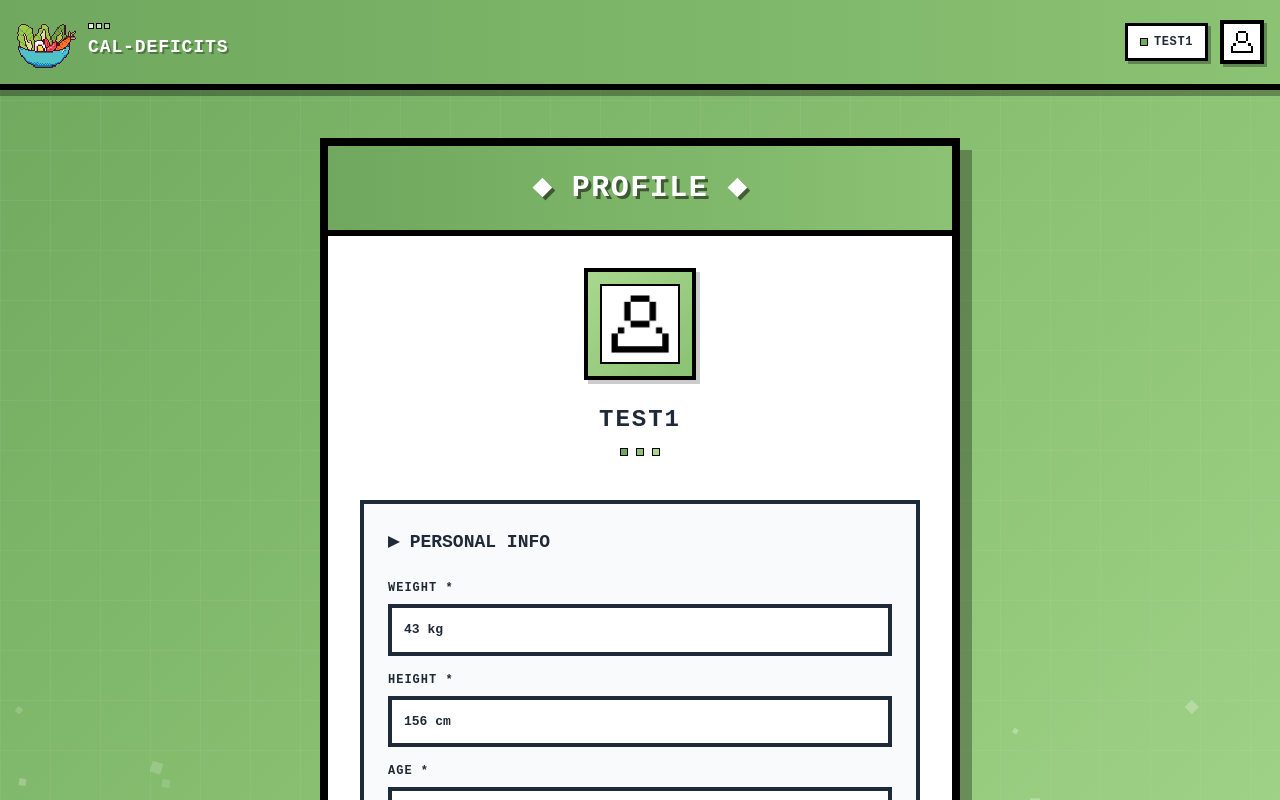
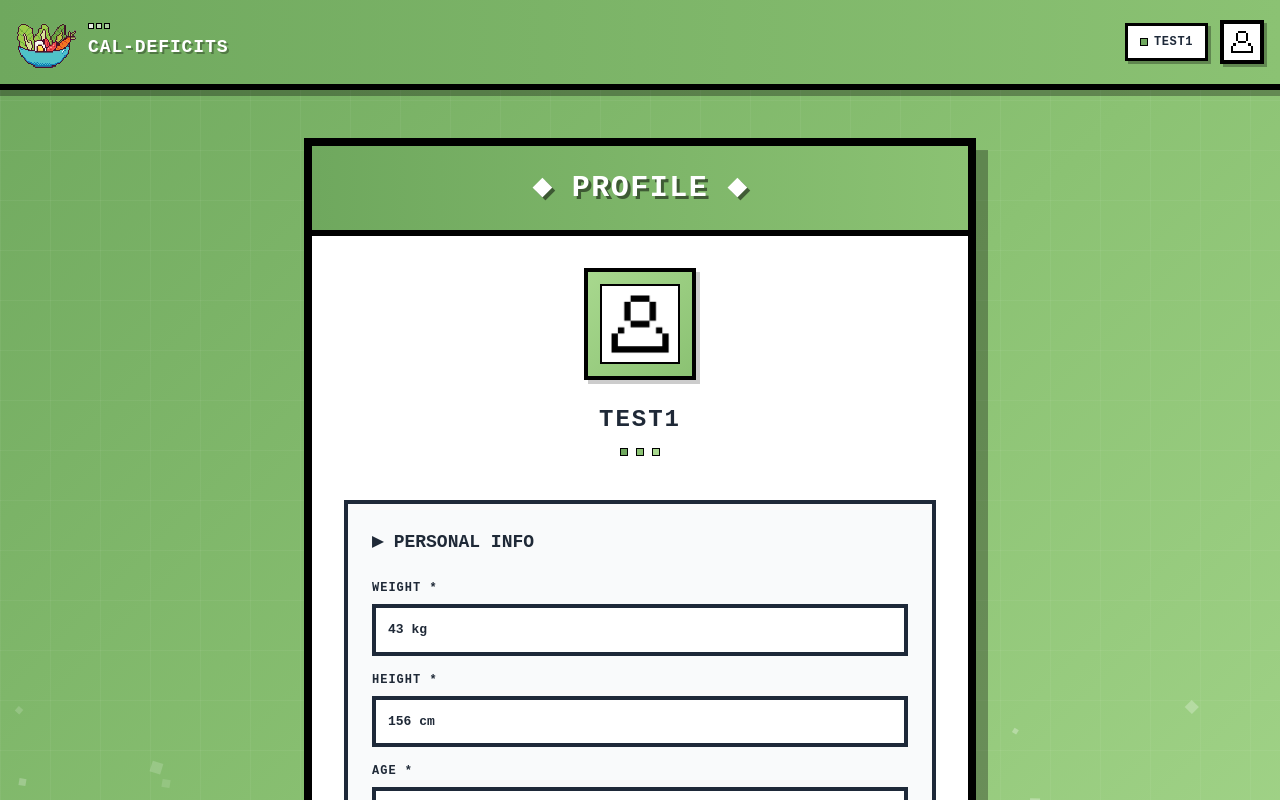
Before and after one commit to KMP13-sys/ProjectCalorie, a Next.js app in the folder frontend/web/: page /profile in a window 1280 px wide. Shown: the top 800 px of the page. Built offline with nearby package versions, Linux system fonts and the light colour scheme.

Commit message:
edit ui web profile center

```diff
--- a/frontend/web/src/app/profile/page.tsx
+++ b/frontend/web/src/app/profile/page.tsx
@@ -176,8 +176,8 @@ export default function PixelProfilePage() {
       </div>
 
       {/* Main Content */}
-      <div className="max-w-2xl mx-auto p-4 mt-8" style={{ position: 'relative', zIndex: 1 }}>
-        <div className="bg-white border-8 border-black relative" style={{ boxShadow: '12px 12px 0 rgba(0,0,0,0.3)' }}>
+      <div className="flex justify-center items-start p-4 mt-8" style={{ position: 'relative', zIndex: 1 }}>
+        <div className="w-full max-w-2xl bg-white border-8 border-black relative" style={{ boxShadow: '12px 12px 0 rgba(0,0,0,0.3)' }}>
           {/* Corner Pixels */}
           <CornerPixels />
 
```
